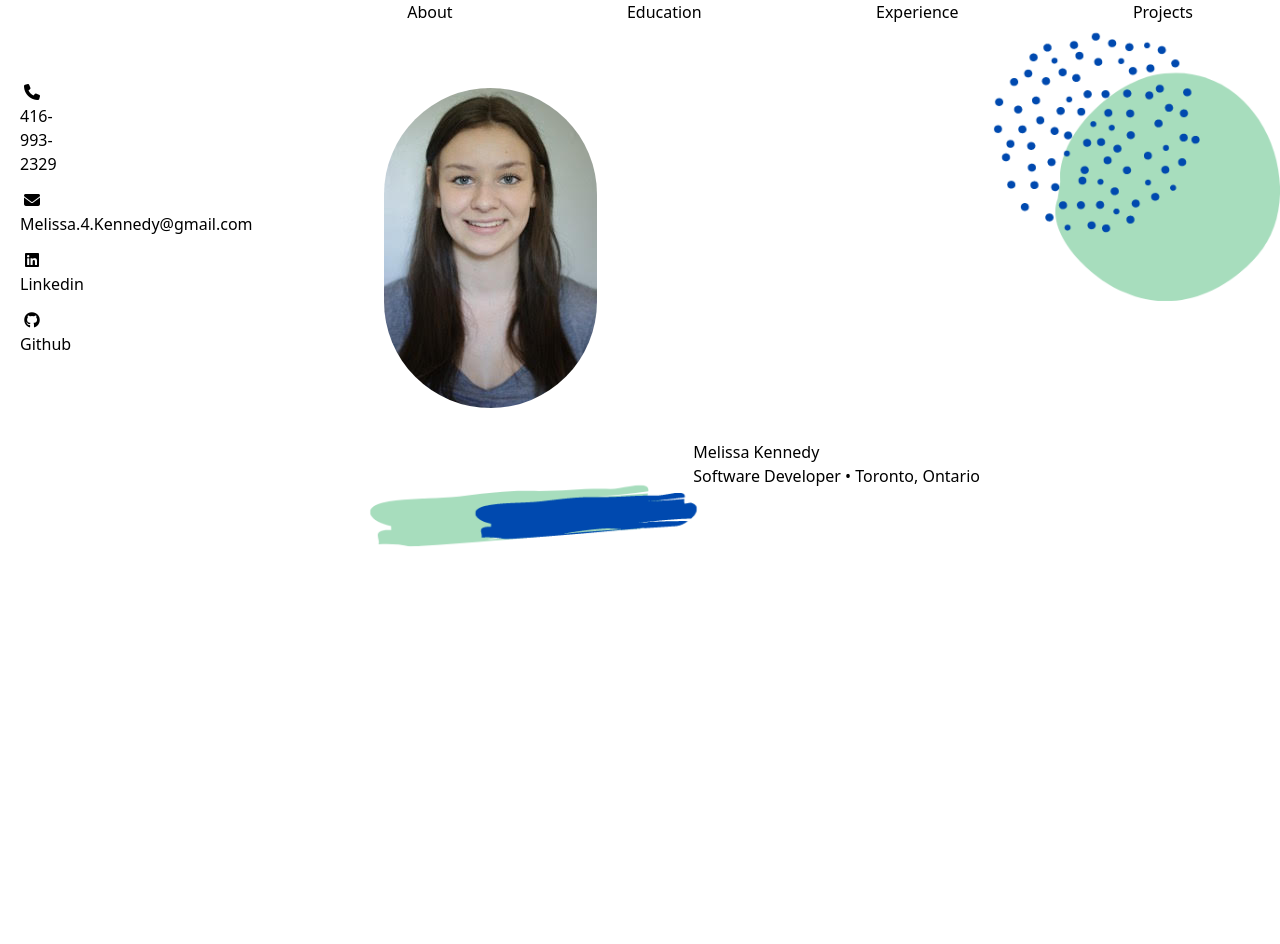
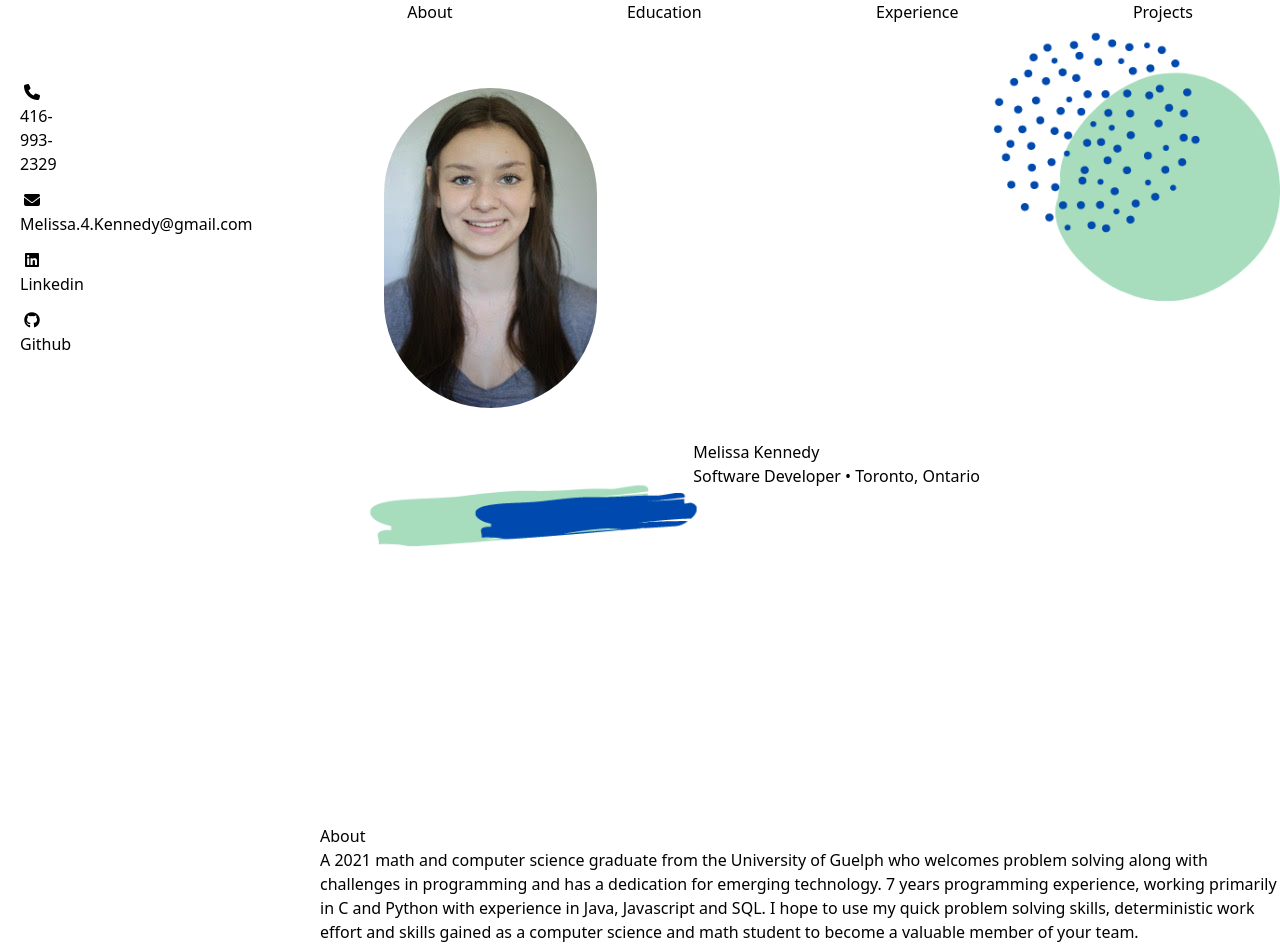
Before and after one commit to Melissa-Kennedy/personal-website, a Vue app: page / in a window 1280 px wide. Before the commit the page ends 824 px from the top, so only its background shows below. Built offline with nearby package versions, Linux system fonts and the light colour scheme.

Commit message:
Create an about section

```diff
--- /dev/null
+++ b/src/components/About.vue
@@ -0,0 +1,12 @@
+<template>
+  <div>
+    <h1>About</h1>
+    <span>A 2021 math and computer science graduate from the University of Guelph who welcomes problem solving along with challenges in programming and has a dedication for emerging technology. 7 years programming experience, working primarily in C and Python with experience in Java, Javascript and SQL. I hope to use my quick problem solving skills, deterministic work effort and skills gained as a computer science and math student to become a valuable member of your team.</span>
+  </div>
+</template>
+
+<script>
+export default {
+  name: "About"
+};
+</script>
--- a/src/components/HomePage.vue
+++ b/src/components/HomePage.vue
@@ -1,5 +1,5 @@
 <template>
-  <div class="relative">
+  <div class="relative w-full h-screen">
     <div class="bg-main-bg bg-no-repeat bg-contain absolute top-0 left-0 w-full h-screen">
       <div class="p-16 grid grid-rows-2 grid-cols-3">
         <div>
--- a/src/views/Home.vue
+++ b/src/views/Home.vue
@@ -3,9 +3,10 @@
     <div class="w-1/4">
       <SideBar />
     </div>
-    <div class="w-3/4">
+    <div class="w-3/4 flex flex-col">
       <Navbar />
       <HomePage />
+      <About class="z-10" />
     </div>
   </div>
 </template>
@@ -15,13 +16,15 @@
 import SideBar from "@/components/SideBar.vue";
 import HomePage from "@/components/HomePage.vue";
 import Navbar from "@/components/Navbar.vue";
+import About from "@/components/About.vue";
 
 export default {
   name: "Home",
   components: {
     SideBar,
     HomePage,
-    Navbar
+    Navbar,
+    About
   }
 };
 </script>
```
